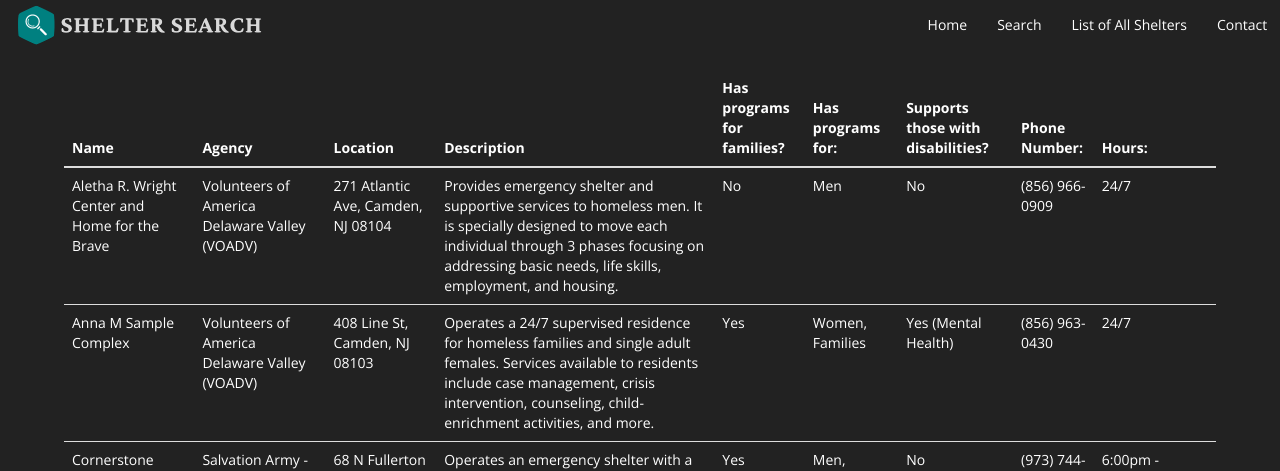
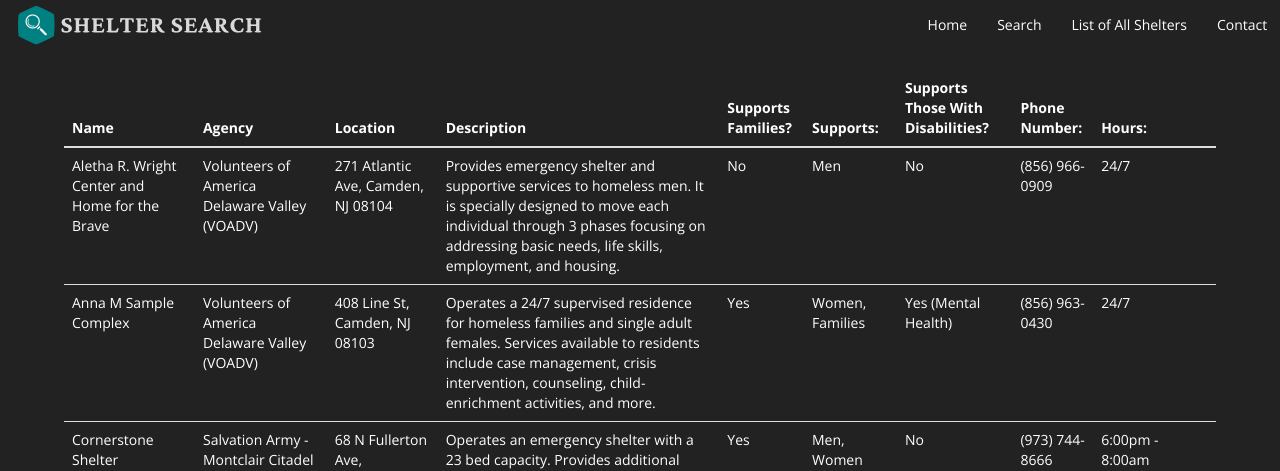
Before and after one commit to MeesumP/CongressionalAppChallenge, a Flask app: page /search/all-shelters in a window 1280 px wide. Shown: the top 471 px of the page. Run offline with Flask 3, Linux system fonts and the light colour scheme; some libraries are stand-ins or nearby versions.

Commit message:
fixed landing page, results page

```diff
--- a/Templates/index.html
+++ b/Templates/index.html
@@ -9,8 +9,8 @@
   <header>
     <div class="header-content">
       <div class="header-content-inner">
-        <h1 style="padding:.25em 0; background: #222; color: #ffffff; display: inline-flex; text-align: center;">Find a Shelter</h1>
-        <p style="padding:.25em 0; background: #222; color: #ffffff; display: inline-flex; text-align: center;">Our service helps people find shelters in Bergen County</p>
+        <h1 style="padding:.25em 0; background: #008080e3; color: #ffffff; display: inline-flex; text-align: center;">Find a Shelter</h1>
+        <p style="padding:.25em 0; background: #008080e3; color: #ffffff; display: inline-flex; text-align: center;">Our service helps people find shelters in Bergen County</p>
         <br>
         <a href="/search" class="btn btn-primary btn-lg">Find Now</a>
       </div>
--- a/Templates/results.html
+++ b/Templates/results.html
@@ -41,9 +41,9 @@ content %}
           <th scope="col">Agency</th>
           <th scope="col">Location</th>
           <th scope="col">Description</th>
-          <th scope="col">Has programs for families?</th>
-          <th scope="col">Has programs for:</th>
-          <th scope="col">Supports those with disabilities?</th>
+          <th scope="col">Supports Families?</th>
+          <th scope="col">Supports:</th>
+          <th scope="col">Supports Those With Disabilities?</th>
           <th>Phone Number:</th>
           <th>Hours:</th>
         </tr>
```
